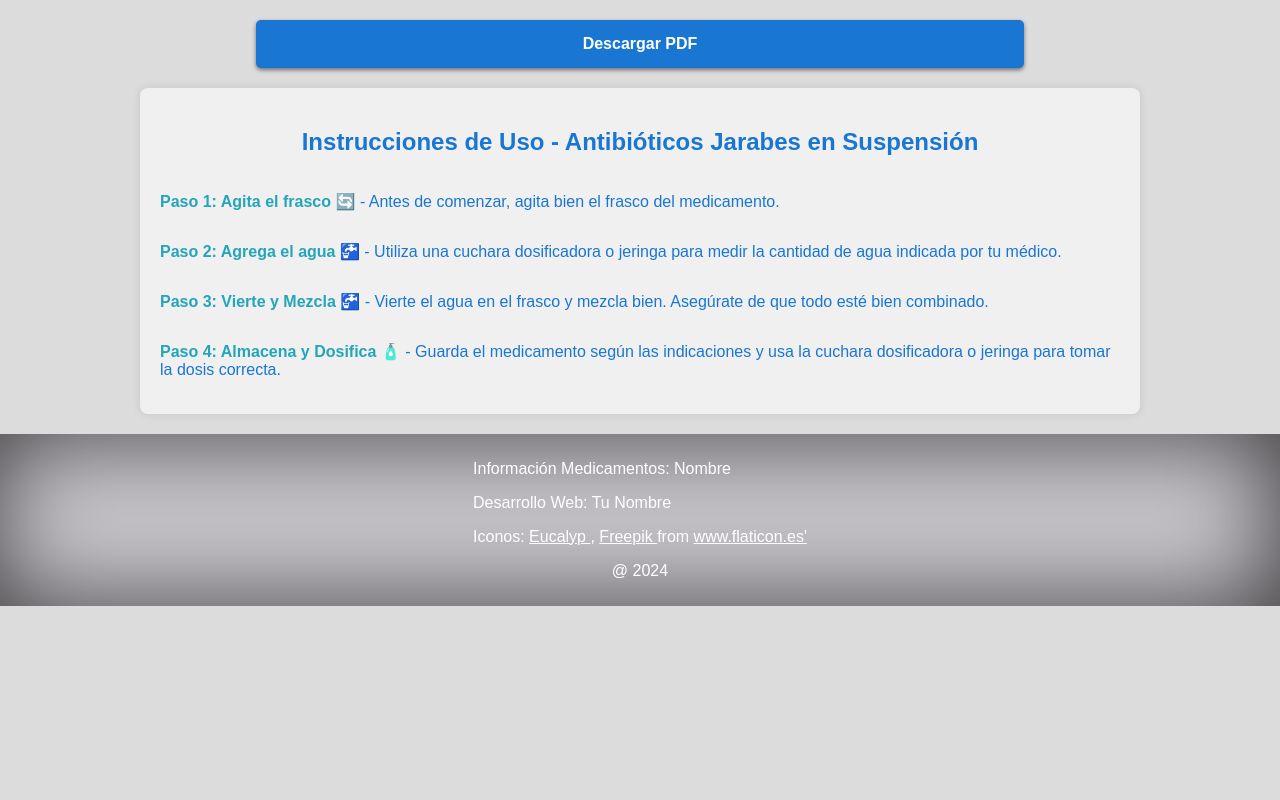
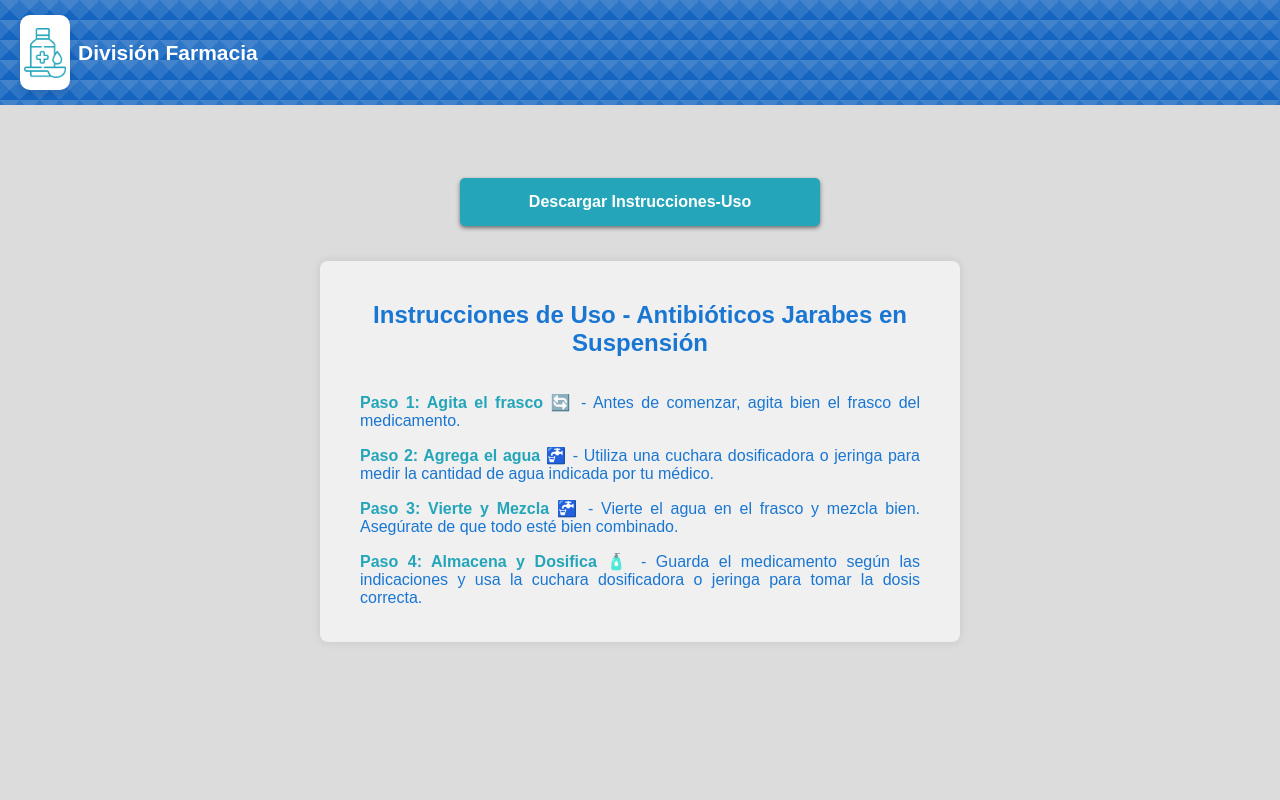
Before and after one commit to MartuV/instrucciones-uso, a React (Create React App) app: page /instrucciones-uso/jarabes in a window 1280 px wide. Shown: the top 800 px of the page. Built offline with nearby package versions, Linux system fonts and the light colour scheme.

Commit message:
cambio funcion descargar instrucciones/ regla de tercios indicaciones.css

```diff
--- a/package.json
+++ b/package.json
@@ -4,11 +4,14 @@
   "private": true,
   "homepage": "http://martuv.github.io/instrucciones-uso",
   "dependencies": {
+    "@react-pdf/renderer": "^3.4.0",
     "@testing-library/jest-dom": "^5.17.0",
     "@testing-library/react": "^13.4.0",
     "@testing-library/user-event": "^13.5.0",
+    "dom-to-image": "^2.6.0",
     "gh-pages": "^6.1.1",
     "html2canvas": "^1.4.1",
+    "html2pdf.js": "^0.10.1",
     "jspdf": "^2.5.1",
     "react": "^18.2.0",
     "react-dom": "^18.2.0",
--- a/src/App.js
+++ b/src/App.js
@@ -11,7 +11,29 @@ import Footer from './componentes/Footer';
 
 function App() {
   return (
-    /* basename porque lo tengo en ghpages */
+
+    <Router basename="/instrucciones-uso">
+
+         <Navbar />
+
+        <Routes basename="/instrucciones-uso">
+
+          <Route exact path={"/"} element={<MenuQR />} />
+          <Route path={"/jarabes"} element={<Jarabes />} />
+          <Route path={"/aerosoles"} element={<Aerosoles />} />
+
+        </Routes>
+
+        <Footer />
+
+    </Router>
+
+    );
+
+
+
+
+    /* basename porque lo tengo en ghpages
     <Router basename="/instrucciones-uso">
     <Routes>
       <Route
@@ -29,6 +51,7 @@ function App() {
         path="/jarabes"
         element={
           <>
+            <Navbar />
             <Jarabes />
             <Footer />
           </>
@@ -38,14 +61,22 @@ function App() {
         path="/aerosoles"
         element={
           <>
+            <Navbar />
             <Aerosoles />
             <Footer />
           </>
         }
       />
     </Routes>
+
+    <Routes>
+        <Route exact path={"/"} element={<Main />} />
+        <Route path={"/details/:id"} element={<Detail />} />
+        <Route path={"/user-form"} element={<UserForm />} />
+      </Routes>
+
   </Router>
-  );
+  );*/
 }
 
 export default App;
--- a/src/componentes/Aerosoles.js
+++ b/src/componentes/Aerosoles.js
@@ -1,32 +1,41 @@
+// En tu componente JSX
+
 import React, { useState } from 'react';
-import { generarPdf } from '../funciones/generarPdf';
+import { descargarInstrucciones } from '../funciones/descargarInstrucciones';
 import '../App.css';
-import '../estilos/indicaciones.css';
-
+import '../estilos/instrucciones.css';
 
 function Aerosoles() {
-    const [mostrarBoton, setMostrarBoton] = useState(true);
+    const [generatingInstruccion, setGeneratingInstruccion] = useState(false);
 
     const handleClick = () => {
-        // Llama a la función para generar el PDF
-        generarPdf();
+
+        setTimeout(() => {
+            descargarInstrucciones(() => {
+
+            });
+        }, 1000); // Espera 1 segundo antes de llamar a generarPdf
     };
 
+    return (
+        <div id="container-principal"className="container">
 
-    return (
-        <div>
-            <div>
-                {mostrarBoton && (
-                    <button className="button" onClick={handleClick}>Descargar PDF</button>
+            <div className="button-container">
+                {!generatingInstruccion && (
+                    <button id="botonDescargar" className="button" onClick={handleClick}>Descargar Instrucciones-Uso</button>
                 )}
             </div>
-            <div id="contenedor-principal" className="indicaciones">
-                <h2>Instrucciones de Uso - PRUEBA 1</h2>
-                <p><strong>Paso 1: Agita el frasco 🔄</strong> - pppppppppppppppppppppppppppppp ppppppp ppppppppppppppp</p>
-                <p><strong>Paso 2: Agrega el agua 🚰</strong> - pppppppppppppppppppppppppppppp ppppppp ppppppppppppppp</p>
-                <p><strong>Paso 3: Vierte y Mezcla 🚰</strong> - pppppppppppppppppppppppppppppp ppppppp ppppppppppppppp</p>
-                <p><strong>Paso 4: Almacena y Dosifica 🧴</strong> - pppppppppppppppppppppppppppppp ppppppp ppppppppppppppp.</p>
+
+            <div id="container-instrucciones" className="instrucciones">
+                <h2>Instrucciones de Uso - Antibióticos Jarabes en Suspensión</h2>
+                <div className="instructions-content">
+                    <p><strong>Paso 1: Agita el frasco &#x1F504;</strong> - Antes de comenzar, agita bien el frasco del medicamento.</p>
+                    <p><strong>Paso 2: Agrega el agua 🚰</strong> - Utiliza una cuchara dosificadora o jeringa para medir la cantidad de agua indicada por tu médico.</p>
+                    <p><strong>Paso 3: Vierte y Mezcla 🚰</strong> - Vierte el agua en el frasco y mezcla bien. Asegúrate de que todo esté bien combinado.</p>
+                    <p><strong>Paso 4: Almacena y Dosifica 🧴</strong> - Guarda el medicamento según las indicaciones y usa la cuchara dosificadora o jeringa para tomar la dosis correcta.</p>
+                </div>
             </div>
+
         </div>
     );
 }
--- a/src/componentes/Footer.js
+++ b/src/componentes/Footer.js
@@ -9,6 +9,7 @@ function Footer() {
             <div id="footer-content">
                 <p>Información Medicamentos: Nombre</p>
                 <p>Desarrollo Web: Tu Nombre</p>
+                <p>Colaboración: Mi compa@era de guardia</p>
                 <div> Iconos: <a href="https://www.flaticon.es/autores/eucalyp" title="Eucalyp"> Eucalyp </a>, <a href="https://www.flaticon.es/autores/freepik" title="Freepik"> Freepik </a> from <a href="https://www.flaticon.es/" title="Flaticon">www.flaticon.es'</a></div>
 
             </div>
--- a/src/componentes/Jarabes.js
+++ b/src/componentes/Jarabes.js
@@ -1,31 +1,41 @@
+// En tu componente JSX
+
 import React, { useState } from 'react';
-import { generarPdf } from '../funciones/generarPdf';
+import { descargarInstrucciones } from '../funciones/descargarInstrucciones';
 import '../App.css';
-import '../estilos/indicaciones.css';
+import '../estilos/instrucciones.css';
 
 function Jarabes() {
-    const [mostrarBoton, setMostrarBoton] = useState(true);
+    const [generatingPdf, setGeneratingPdf] = useState(false);
 
     const handleClick = () => {
-        // Llama a la función para generar el PDF
-        generarPdf();
+
+        setTimeout(() => {
+            descargarInstrucciones(() => {
+
+            });
+        }, 1000); // Espera 1 segundo antes de llamar a generarPdf
     };
 
+    return (
+        <div id="container-principal"className="container">
 
-    return (
-        <div>
-            <div>
-                {mostrarBoton && (
-                    <button className="button" onClick={handleClick}>Descargar PDF</button>
+            <div className="button-container">
+                {!generatingPdf && (
+                    <button id="botonDescargar" className="button" onClick={handleClick}>Descargar Instrucciones-Uso</button>
                 )}
             </div>
-            <div id="contenedor-principal" className="indicaciones">
+
+            <div id="container-instrucciones" className="instrucciones">
                 <h2>Instrucciones de Uso - Antibióticos Jarabes en Suspensión</h2>
-                <p><strong>Paso 1: Agita el frasco 🔄</strong> - Antes de comenzar, agita bien el frasco del medicamento.</p>
-                <p><strong>Paso 2: Agrega el agua 🚰</strong> - Utiliza una cuchara dosificadora o jeringa para medir la cantidad de agua indicada por tu médico.</p>
-                <p><strong>Paso 3: Vierte y Mezcla 🚰</strong> - Vierte el agua en el frasco y mezcla bien. Asegúrate de que todo esté bien combinado.</p>
-                <p><strong>Paso 4: Almacena y Dosifica 🧴</strong> - Guarda el medicamento según las indicaciones y usa la cuchara dosificadora o jeringa para tomar la dosis correcta.</p>
+                <div className="instructions-content">
+                    <p><strong>Paso 1: Agita el frasco &#x1F504;</strong> - Antes de comenzar, agita bien el frasco del medicamento.</p>
+                    <p><strong>Paso 2: Agrega el agua 🚰</strong> - Utiliza una cuchara dosificadora o jeringa para medir la cantidad de agua indicada por tu médico.</p>
+                    <p><strong>Paso 3: Vierte y Mezcla 🚰</strong> - Vierte el agua en el frasco y mezcla bien. Asegúrate de que todo esté bien combinado.</p>
+                    <p><strong>Paso 4: Almacena y Dosifica 🧴</strong> - Guarda el medicamento según las indicaciones y usa la cuchara dosificadora o jeringa para tomar la dosis correcta.</p>
+                </div>
             </div>
+
         </div>
     );
 }
--- a/src/componentes/MenuQR.js
+++ b/src/componentes/MenuQR.js
@@ -6,13 +6,13 @@ import Tarjeta from './Tarjeta';
 function MenuQR() {
     // Datos de ejemplo de imágenes QR
     const qrImages = [
-        { nombre: 'Indicaciones 1', imagen: 'jarabe.png', grupo: 'Antibioticos Jarabe', medicamentos: 'Amoxicilina, Cefalexina' },
-        { nombre: 'Indicaciones 2', imagen: 'inhalador.png', grupo: 'Aerosoles y Aerocamaras', medicamentos: 'Salbutamol, Budesonide' },
+        { nombre: 'Instrucciones 1', imagen: 'jarabe.png', grupo: 'Antibióticos Jarabe', medicamentos: 'Amoxicilina, Cefalexina' },
+        { nombre: 'Instrucciones 2', imagen: 'inhalador.png', grupo: 'Aerosoles y Aerocámaras', medicamentos: 'Salbutamol, Budesonide' },
 
     ];
 
     return (
-        <div className="container"> {/* Contenedor principal */}
+        <div id="container-menu" className="container"> {/* Contenedor principal */}
          <h4>Haga click en el boton para ver las instrucciones de uso</h4>
             <div className="menuQr"> {/* Contenedor específico del menú QR */}
 
--- a/src/estilos/indicaciones.css
+++ /dev/null
@@ -1,32 +0,0 @@
-#contenedor-principal {
-    max-width: 100%;
-    width: 85%; /* Por defecto para pantallas pequeñas */
-    display: flex;
-
-    justify-content: center; /* Centrar horizontalmente */
-    flex-direction: column;
-    background-color: #f0f0f0; /* Color gris claro */
-    padding: 20px;
-    border-radius: 8px;
-    box-shadow: 0 0 10px rgba(0, 0, 0, 0.1);
-    position: relative;
-    margin: 0 auto; /* Centrar horizontalmente */
-}
-
-#contenedor-principal p {
-    text-align: left;
-    margin-bottom: 15px;
-    color: #1976D2;
-}
-
-strong {
-    color: #24a5ba;
-}
-
-@media only screen and (min-width: 700px) {
-    #contenedor-principal {
-        width: 75%; /* Para pantallas grandes */
-    }
-
-
-}
--- /dev/null
+++ b/src/estilos/instrucciones.css
@@ -0,0 +1,75 @@
+#container-principal {
+    display: flex;
+    justify-content: center;
+    align-items: center;
+    flex-direction: column;
+    width: 100%;
+    min-height: 100vh;
+}
+
+
+.button-container {
+    max-width: 100%;
+    width: 600px;
+    margin-top: 0 ;
+    margin-bottom: 15px;
+}
+
+#botonDescargar {
+
+    background-color:  #24a5ba;
+}
+
+#container-instrucciones {
+    max-width: 100%;
+    width: 600px;
+    margin: 0 auto 0 auto;
+    display: flex;
+    flex-direction: column;
+    background-color: #f0f0f0;
+    padding: 20px;
+    border-radius: 8px;
+    box-shadow: 0 0 10px rgba(0, 0, 0, 0.1);
+    position: relative;
+}
+
+.instructions-content {
+    margin: 0 20px;
+}
+
+.container p {
+    text-align: justify;
+    margin-bottom: 15px;
+    color: #1976D2;
+}
+
+strong {
+    color: #24a5ba;
+}
+
+/* Media query para pantallas pequeñas */
+@media screen and (max-width: 700px) {
+
+    #container-principal {
+        margin-top: 70px;
+
+      }
+
+    .button-container {
+       margin: 0px auto 0px auto;
+    }
+
+    #container-instrucciones {
+        width: 85%;
+        margin: 10px 5px 0px 5px;
+        align-items: center; /* Centrar verticalmente los elementos */
+    }
+}
+
+ /* Media query para pantallas grandes */
+@media screen and (min-width: 769px) {
+
+    .container {
+      margin-top: 0px; /* Altura del navbar en pantallas grandes */
+    }
+  }
--- a/src/estilos/menuQR.css
+++ b/src/estilos/menuQR.css
@@ -5,7 +5,7 @@ h4 {
   margin-bottom: 5px;
 }
 /*son tres div para la regla de los tercios y quede mejor centrado todo no use el body porque sino el navdar y el pie de pagina se cortaban*/
-.container {
+#container-menu {
   display: flex;
   justify-content: center;
   align-items: center;
@@ -78,8 +78,10 @@ h3 {
 @media only screen and (max-width: 700px) {
 
   h4{
-    margin-top: 2px;
+    margin-top: 2px ;
     margin-bottom: 2px;
+    margin-left: 3px;
+    margin-right: 3px;
 
   }
   .menuQr {
--- a/src/estilos/navbar.css
+++ b/src/estilos/navbar.css
@@ -12,6 +12,7 @@
     left: 0; /* Asegura que la barra de navegación esté alineada a la izquierda */
     background-image: linear-gradient(45deg, transparent 50%, rgba(255,255,255,0.1) 50%), linear-gradient(-45deg, transparent 50%, rgba(255,255,255,0.1) 50%);
     background-size: 20px 20px; /* Tamaño del patrón */
+    z-index: 1000;
 
 }
 
--- /dev/null
+++ b/src/funciones/descargarInstrucciones.js
@@ -0,0 +1,53 @@
+import domtoimage from 'dom-to-image';
+
+function descargarInstrucciones() {
+    // Guardar una referencia al botón
+    var boton = document.getElementById('botonDescargar');
+
+    // Ocultar el botón antes de tomar la captura de pantalla
+    boton.style.display = 'none';
+
+    // Seleccionar elementos que muestran el mensaje y ocultarlos
+    var messageElements = document.querySelectorAll('.message-element');
+    messageElements.forEach(function(element) {
+        element.style.display = 'none';
+    });
+
+    // Capturar toda la página
+    var element = document.body;
+
+    // Capturar una captura de pantalla del elemento
+    domtoimage.toBlob(element)
+        .then(function(blob) {
+            // Crear un enlace para descargar la imagen
+            var link = document.createElement('a');
+            link.href = window.URL.createObjectURL(blob);
+            link.download = 'instrucciones-uso.png'; // Nombre del archivo
+            document.body.appendChild(link);
+
+            // Simular clic en el enlace para iniciar la descarga
+            link.click();
+
+            // Limpiar el enlace después de la descarga
+            document.body.removeChild(link);
+
+            // Restaurar el botón después de tomar la captura de pantalla
+            boton.style.display = '';
+
+            // Restaurar los elementos ocultos después de tomar la captura de pantalla
+            messageElements.forEach(function(element) {
+                element.style.display = ''; // Restaurar la propiedad 'display' al valor predeterminado
+            });
+        })
+        .catch(function(error) {
+            console.error('Error al guardar la imagen:', error);
+
+            // En caso de error, asegúrate de restaurar el botón y los elementos ocultos
+            boton.style.display = '';
+            messageElements.forEach(function(element) {
+                element.style.display = ''; // Restaurar la propiedad 'display' al valor predeterminado
+            });
+        });
+}
+
+export { descargarInstrucciones };
```
Also changed, not shown: src/funciones/generarPdf.js (deleted, +0 -55 lines), 1 other file (tests, documents, lock files or other folders).
